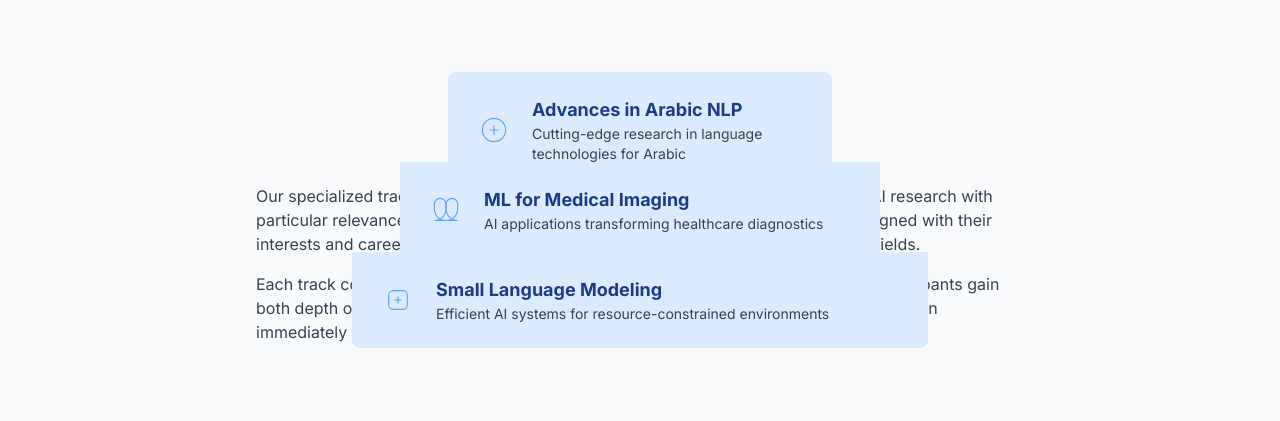
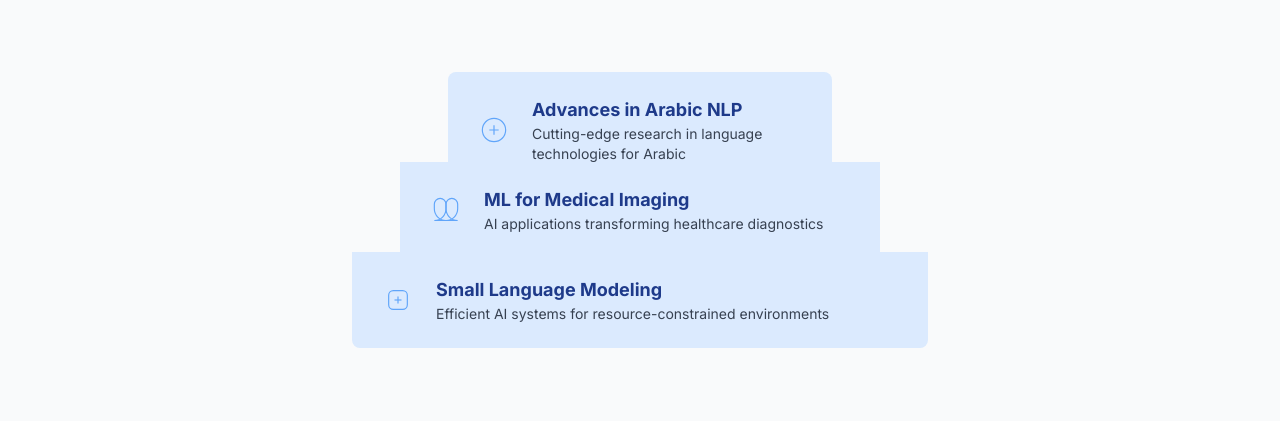
Before and after one commit to Fatih-hamza/AI-Summer-School, a plain HTML site: page course.html in a window 1280 px wide. Shown: the part 512-933 px from the top of the page. Drawn offline with nearby package versions, Linux system fonts and the light colour scheme.

Commit message:
final resposiveness course

```diff
--- a/course.html
+++ b/course.html
@@ -104,7 +104,7 @@
                 <!-- Pyramid -->
                 <div class="w-full max-w-xl mx-auto mb-16 mt-8">
                     <!-- Responsive pyramid: stack on mobile, pyramid on md+ -->
-                    <div class="flex flex-col gap-4 md:relative md:flex-col" style="height: auto;">
+                    <div class="flex flex-col gap-4 md:relative md:flex-col md:h-[330px]">
                         <!-- Top -->
                         <div class="w-full bg-blue-100 rounded-lg flex items-center px-8 py-6 border-b border-blue-200 md:absolute md:left-1/2 md:transform md:-translate-x-1/2 md:w-2/3 md:rounded-t-lg md:border-b md:border-blue-200" style="top:0;">
                             <span class="mr-4"><svg class="h-7 w-7 text-blue-400" fill="none" viewBox="0 0 24 24" stroke="currentColor"><circle cx="12" cy="12" r="10"/><path d="M8 12h8M12 8v8"/></svg></span>
```
